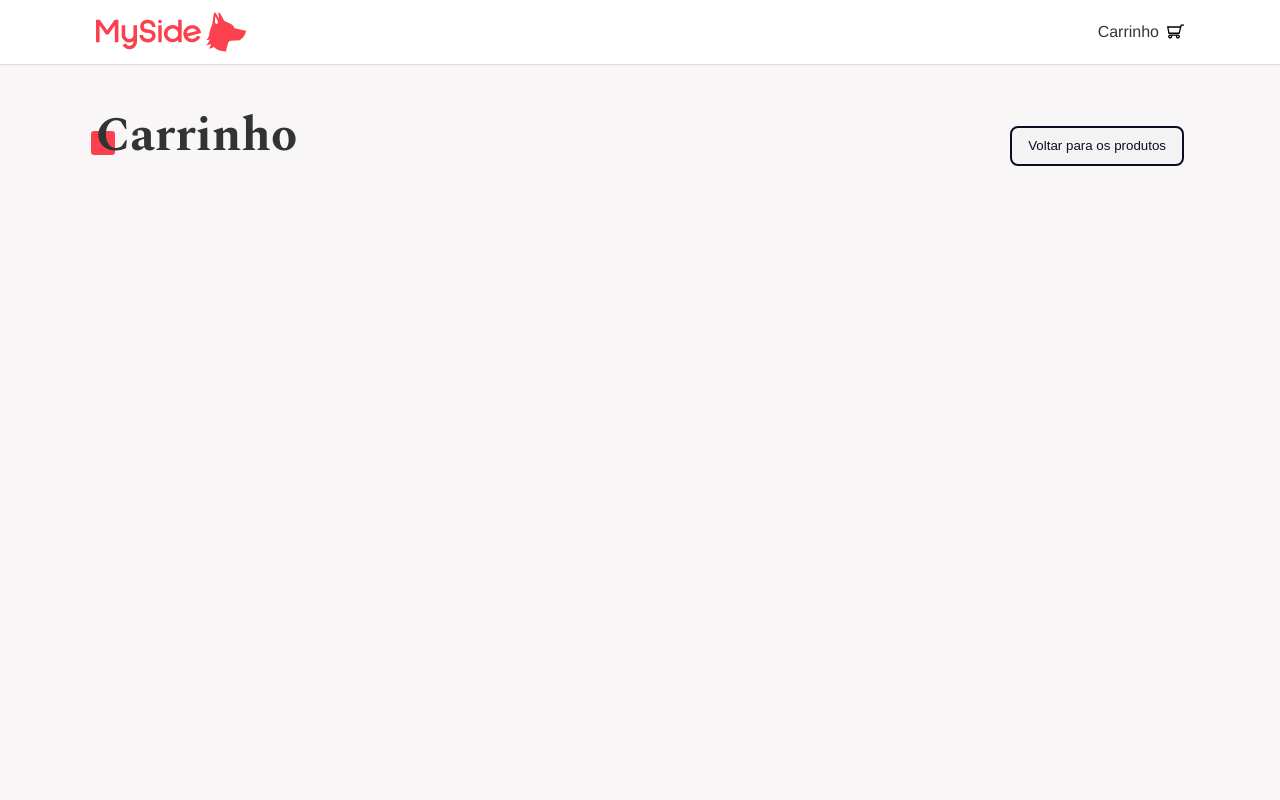
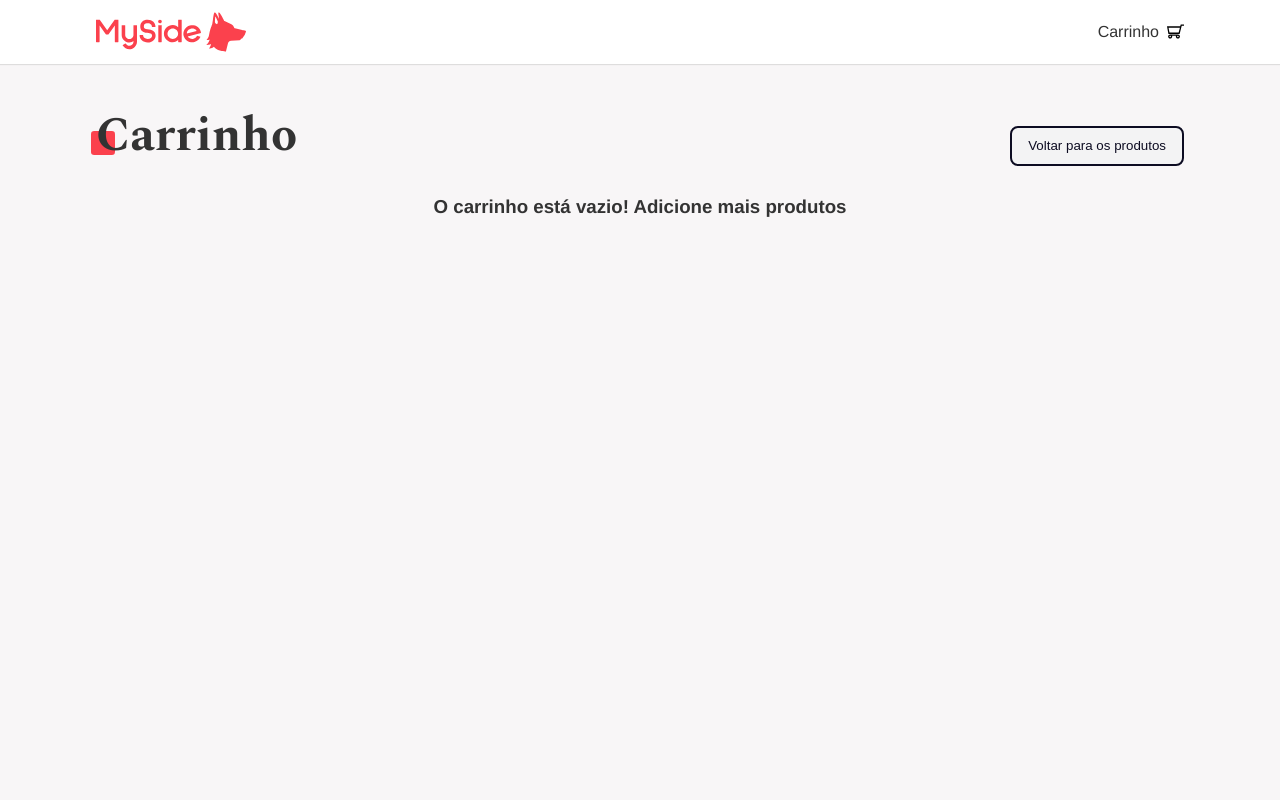
Before and after one commit to DaniloD30/my-side-store, a Next.js app: page /cart in a window 1280 px wide. Shown: the top 800 px of the page. Built offline with nearby package versions, Linux system fonts and the light colour scheme.

Commit message:
feat: cart empty and remove comments

```diff
--- a/src/app/cart/page.tsx
+++ b/src/app/cart/page.tsx
@@ -5,15 +5,13 @@
 import Image from "next/image";
 import { useRouter } from "next/navigation";
 
-//TODO: your cart is empty
-
 export default function Cart() {
   const { productsCart } = useProduct();
 
   const router = useRouter();
 
   const label = productsCart.length > 1 ? "Produtos" : "Produto";
-
+  const cartEmpty = productsCart.length === 0;
   return (
     <section className="container mainContainer">
       <div className={style.containerTitleAndButton}>
@@ -32,8 +30,23 @@
           </button>
         </div>
       </div>
-      {productsCart.map((product, index) => (
-        <div key={`${product.id} ${index}`} className={style.containerCardCart}>
+      {cartEmpty ? (
+        <h3
+          style={{
+            display: "flex",
+            alignItems: "center",
+            justifyContent: "center",
+            marginTop: "20px",
+          }}
+        >
+          O carrinho está vazio! Adicione mais produtos
+        </h3>
+      ) : (
+        productsCart.map((product, index) => (
+          <div
+            key={`${product.id} ${index}`}
+            className={style.containerCardCart}
+          >
             <Image
               src={product.image}
               alt={product.title}
@@ -63,7 +76,8 @@
               </div>
             </div>
           </div>
-      ))}
+        ))
+      )}
     </section>
   );
 }
--- a/src/components/CardProduct/index.tsx
+++ b/src/components/CardProduct/index.tsx
@@ -5,12 +5,9 @@
 import styles from "./card-product.module.css";
 import { useProduct } from "@/context/ProductContext";
 
-//TODO: Toast de Produto adicionado no carrinho ou algum feedback
-//TODO: Componetizar Button
-//TODO: Testes Unitarios
-
 export default function CardProduct({ product }: { product: Product }) {
   const { handleAddProduct } = useProduct();
+
   return (
     <div className={styles.card}>
       <Link href={`/product/${product.id}`}>
@@ -30,7 +27,6 @@
           <h5 className={styles.title}>${product.price}</h5>
         </div>
       </Link>
-      {/* //TODO: Verificar se ja foi adicionado ao cart */}
       <div className={styles.containerTitle}>
         <button onClick={() => handleAddProduct(product)}>
           Adicionar ao carrinho
--- a/src/components/Feed/index.tsx
+++ b/src/components/Feed/index.tsx
@@ -10,12 +10,6 @@
 import Pagination from "../Pagination";
 import { initialState, reducer } from "@/functions/reducer";
 import { Spinner } from "../Spinner";
-
-//TODO: Lembre das responsabilidades
-//TODO: Componentes Condicionais
-//TODO: Responsividade
-//TODO: Publicação na Vercel
-//TODO: Testes Unitarios
 
 export default function Feed() {
   const [state, dispatch] = useReducer(reducer, initialState);
--- a/src/components/Filters/index.tsx
+++ b/src/components/Filters/index.tsx
@@ -1,15 +1,13 @@
 "use client";
 import { Action } from "@/functions/reducer";
 import styles from "./filters.module.css";
-
-//TODO: Testes Unitarios
 
 export default function Filters({
   categories,
   nameSearch,
   dispatch,
   category,
-  loadingCategories
+  loadingCategories,
 }: {
   nameSearch: string;
   category: string;
--- a/src/components/ProductDetail/index.tsx
+++ b/src/components/ProductDetail/index.tsx
@@ -4,10 +4,9 @@
 import { Product } from "../CardProduct/types";
 import { useProduct } from "@/context/ProductContext";
 
-//TODO: Component Button
-
 export default function ProductDetail({ product }: { product: Product }) {
   const { handleAddProduct } = useProduct();
+
   return (
     <>
       <div className={styles.containerDetail}>
@@ -47,7 +46,6 @@
           </div>
         </div>
         <div className={styles.image}>
-          {/* //TODO: Verificar se ja foi adicionado ao cart */}
           <button
             className={styles.selectCategory}
             onClick={() => handleAddProduct(product)}
--- a/src/context/ProductContext.tsx
+++ b/src/context/ProductContext.tsx
@@ -17,7 +17,6 @@
   const [productsCart, setProductCart] = React.useState<Product[]>([]);
 
   const handleAddProduct = (product: Product) => {
-    //TODO: Precisa de um debounce para não clicar no botão varias vezes
     setProductCart([...productsCart, product]);
   };
   return (
```
Lines whose indentation alone changed are shown as unchanged.
